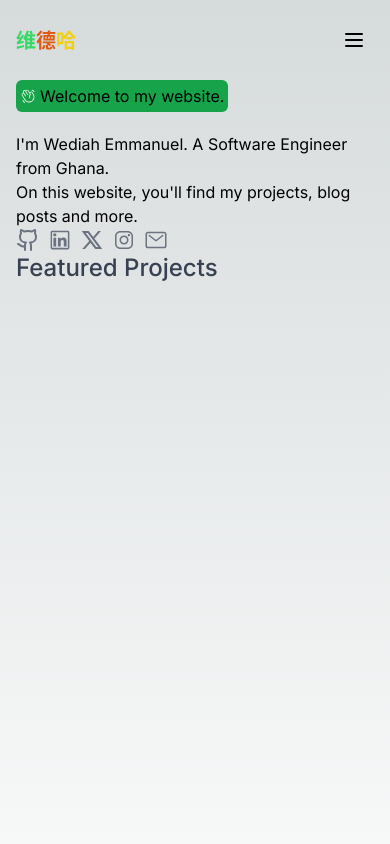
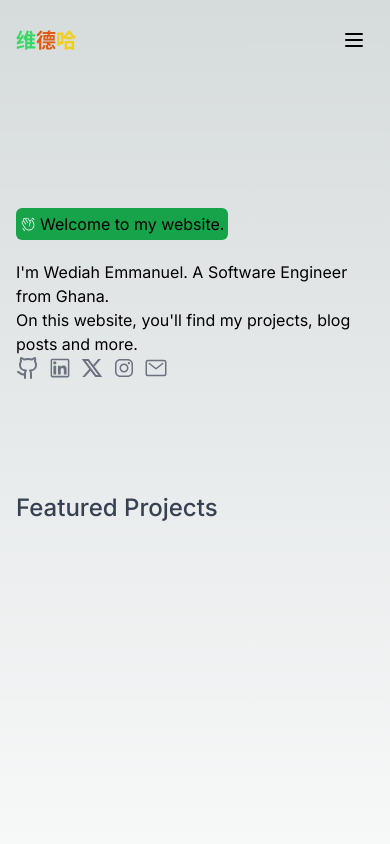
Before and after one commit to Wediah/my-portfolio, a Next.js app: page / in a window 390 px wide. Shown: the top 844 px of the page. Built offline with nearby package versions, Linux system fonts and the light colour scheme.

Commit message:
Update page layout and spacing

```diff
--- a/app/about/page.js
+++ b/app/about/page.js
@@ -3,7 +3,7 @@ import React from 'react'
 function page() {
   return (
     <div className="min-h-screen px-4 md:px-16 container mx-auto">
-      page
+
     </div>
   )
 }
--- a/app/page.js
+++ b/app/page.js
@@ -11,7 +11,7 @@ import { IoMailOutline } from "react-icons/io5";
 export default function Home() {
   return (
     <main className="flex min-h-screen px-4 md:px-16 container mx-auto ">
-      <div className="md:pt-40">
+      <div className="md:pt-40 pt-32">
         <button className="flex items-center gap-1 bg-green-600 rounded-md p-1">
           <PiHandWavingLight className="text-white font-medium text-md"/> Welcome to my website.
         </button>
@@ -37,7 +37,7 @@ export default function Home() {
           </a>
         </div>
 
-        <div className="md:pt-32">
+        <div className="md:pt-32 pt-28">
           <h1 className="text-2xl font-medium text-gray-700">Featured Projects</h1>
         </div>
       </div>
```
